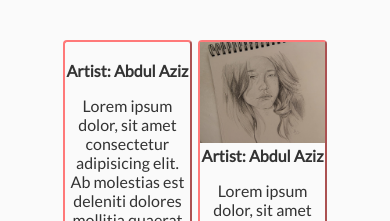
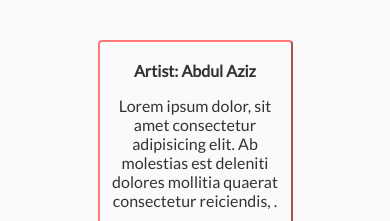
Before and after one commit to aziz-eu/The-Mordan-Art, a plain HTML site: page index.html in a window 390 px wide. Shown: the part 623-844 px from the top of the page. Drawn offline with Linux system fonts and the light colour scheme; a web font is replaced by a local one.

Commit message:
responsive for movile devices

```diff
--- a/style.css
+++ b/style.css
@@ -180,13 +180,7 @@ margin-bottom: 0.5rem;
 
 
 
-@media screen and (max-width: 480px) {
 
-    .container{
-        padding: 0;
-        margin: 0;
-    }
-}
 
 
 /* art-gallery */
@@ -330,7 +324,7 @@ nav ul li a i {
         justify-content: center;
     }
     .feature-image{
-        width: 33vw;
+        width: 30vw;
         margin: 1rem 0.2rem ;
     }
 
@@ -344,3 +338,19 @@ nav ul li a i {
 }
 
 }
+
+@media screen and (max-width: 521px) {
+
+
+    .container{
+        padding: 0;
+        margin: 0;
+    }
+    .feature-images{
+        justify-content: center;
+    }
+    .feature-image{
+        width: 50vw;
+        margin: 1rem 0.2rem ;
+    }
+}
```
